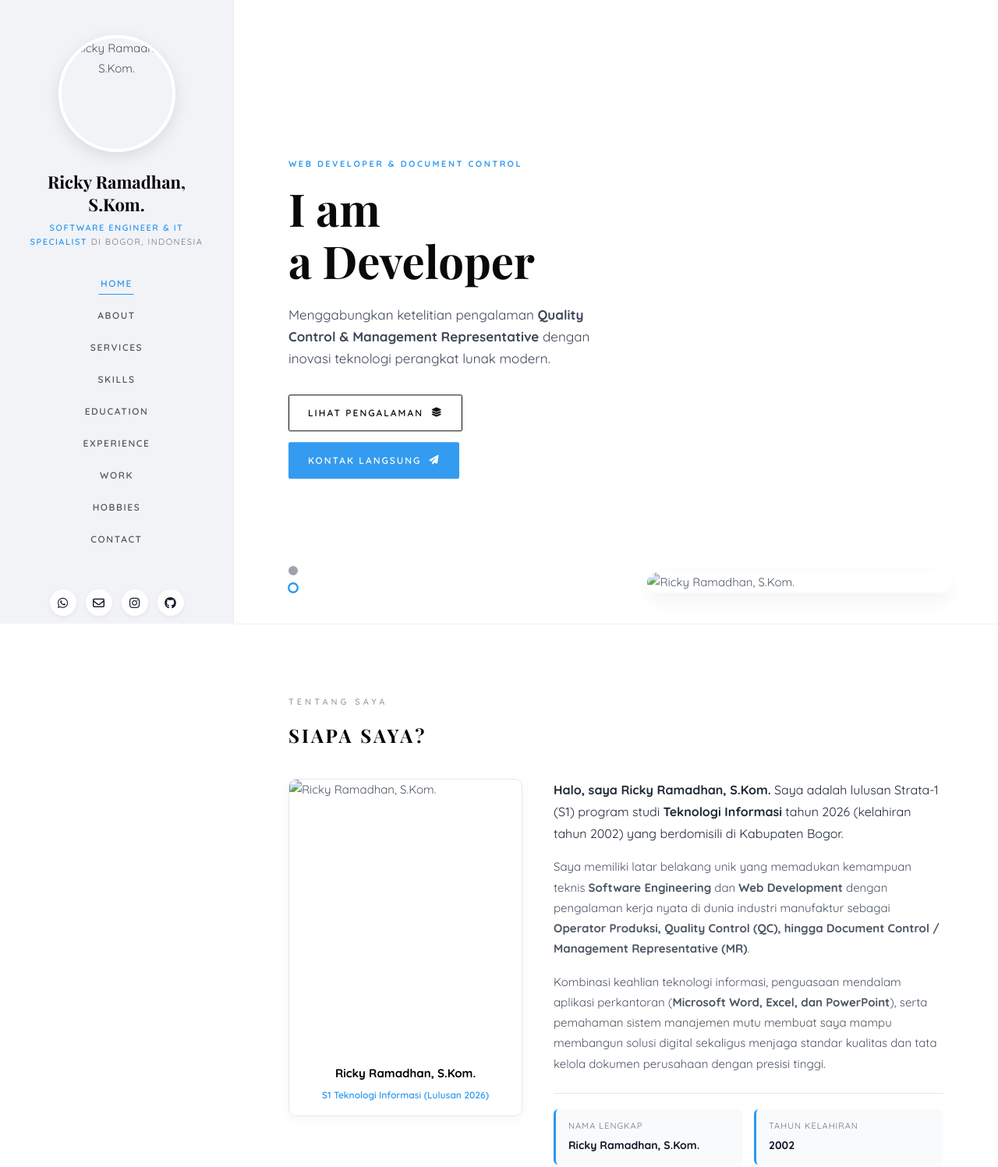
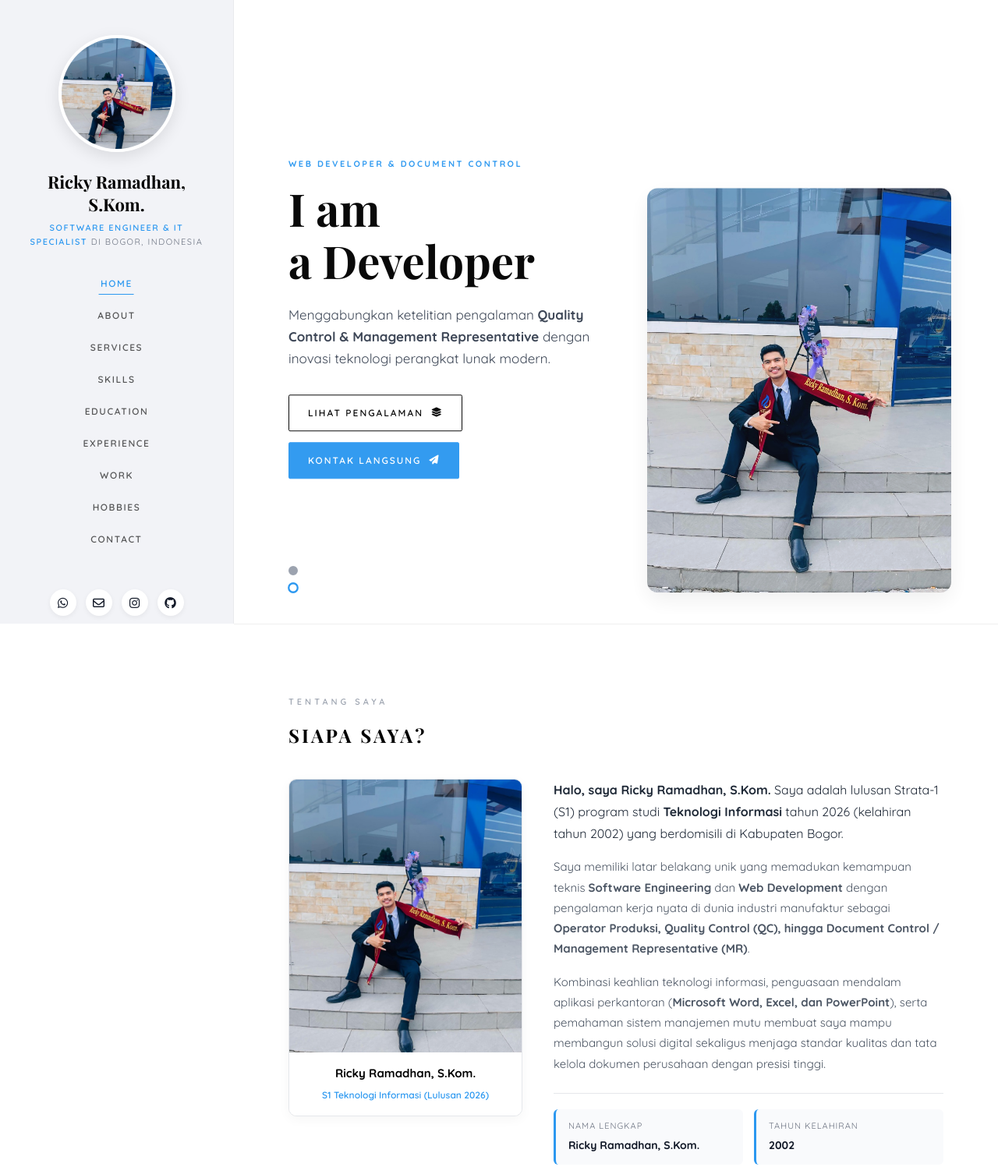
Before and after one commit to ricky-mr/ricky_r, a plain HTML site: page index.html in a window 1280 px wide. Shown: the top 1497 px of the page at 78% size. Drawn offline with nearby package versions, Linux system fonts and the light colour scheme; a web font is replaced by a local one.

Commit message:
Add files via upload

```diff
--- a/index.html
+++ b/index.html
@@ -34,7 +34,7 @@
       <div class="sidebar-inner">
         <div class="author-profile">
           <div class="author-img-wrap">
-            <img src="assets/images/ricky-profile.jpg" alt="Ricky Ramadhan, S.Kom." class="author-img" />
+            <img src="ricky-profile.jpg" alt="Ricky Ramadhan, S.Kom." class="author-img" />
           </div>
           <h1 class="author-name"><a href="#home">Ricky Ramadhan, S.Kom.</a></h1>
           <p class="author-role">
@@ -111,7 +111,7 @@
               </div>
               <div class="hero-image-col">
                 <div class="hero-person-wrapper">
-                  <img src="assets/images/ricky-hero.jpg" alt="Ricky Ramadhan, S.Kom. Wisuda" class="hero-person-img" />
+                  <img src="ricky-hero.jpg" alt="Ricky Ramadhan, S.Kom. Wisuda" class="hero-person-img" />
                 </div>
               </div>
             </div>
@@ -138,7 +138,7 @@
               </div>
               <div class="hero-image-col">
                 <div class="hero-person-wrapper">
-                  <img src="assets/images/ricky-profile.jpg" alt="Ricky Ramadhan, S.Kom."
+                  <img src="ricky-profile.jpg" alt="Ricky Ramadhan, S.Kom."
                     class="hero-person-img hero-img-rounded" />
                 </div>
               </div>
@@ -161,7 +161,7 @@
 
           <div class="about-grid">
             <div class="about-photo-card">
-              <img src="assets/images/ricky-profile.jpg" alt="Ricky Ramadhan, S.Kom." />
+              <img src="ricky-profile.jpg" alt="Ricky Ramadhan, S.Kom." />
               <div class="about-photo-caption">
                 <strong>Ricky Ramadhan, S.Kom.</strong>
                 <span>S1 Teknologi Informasi (Lulusan 2026)</span>
```
Also changed, not shown: ricky-hero.jpg (added), ricky-profile.jpg (added).
